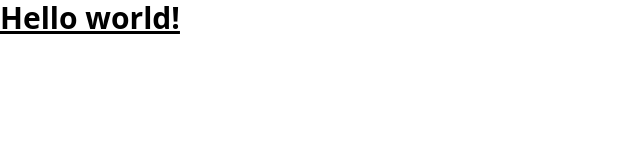
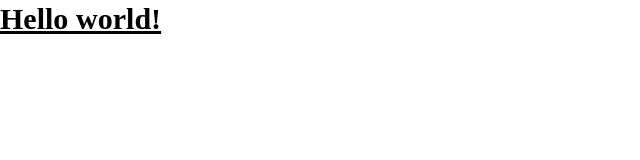
Before and after one commit to Gandobilis/multi-rep, a Vue app: page / in a window 1280 px wide. Shown: the top 160 px of the page, without its empty margins (0-640 px from the left). Built offline with nearby package versions, Linux system fonts and the light colour scheme.

Commit message:
front imported in styles css.

```diff
--- a/src/style.css
+++ b/src/style.css
@@ -1,3 +1,10 @@
+@import url('https://fonts.googleapis.com/css2?family=Noto+Sans+Georgian:wght@100;200;300;400;500;600;700;800;900&display=swap');
+
 @tailwind base;
 @tailwind components;
 @tailwind utilities;
+
+
+* {
+    font-family: 'Noto Sans Georgian', serif;
+}
```
